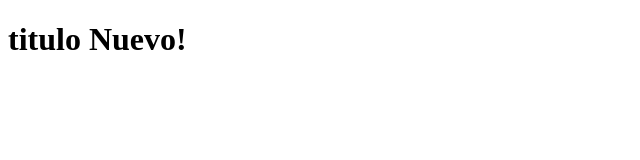
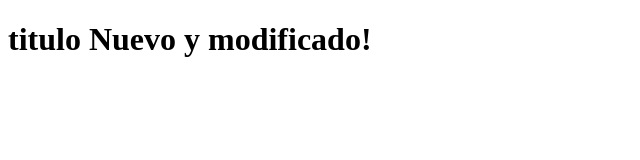
Before and after one commit to ivanglk/HelloWorldGit, a plain HTML site: page index.html in a window 1280 px wide. Shown: the whole page, without its empty margins (0-640 px from the left). Drawn offline with Linux system fonts and the light colour scheme.

Commit message:
Se modifico el titulo, de nuevo.

```diff
--- a/index.html
+++ b/index.html
@@ -8,7 +8,7 @@
 </head>
 <body>
     <h1>
-        titulo Nuevo!
+        titulo Nuevo y modificado!
     </h1>
 </body>
 </html>
```
